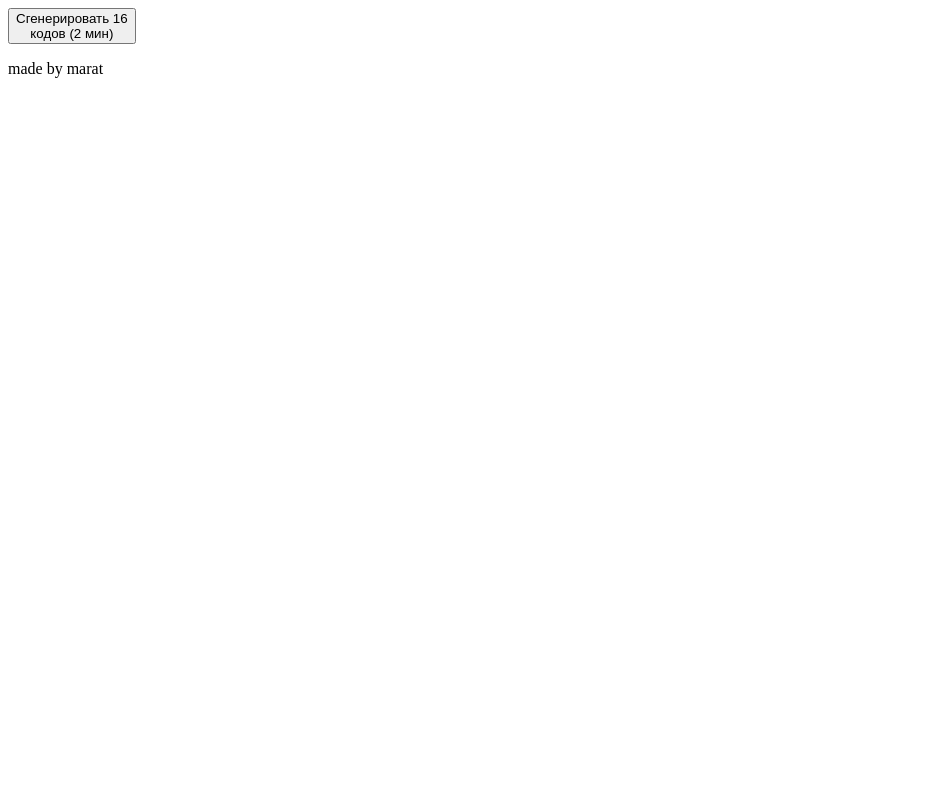
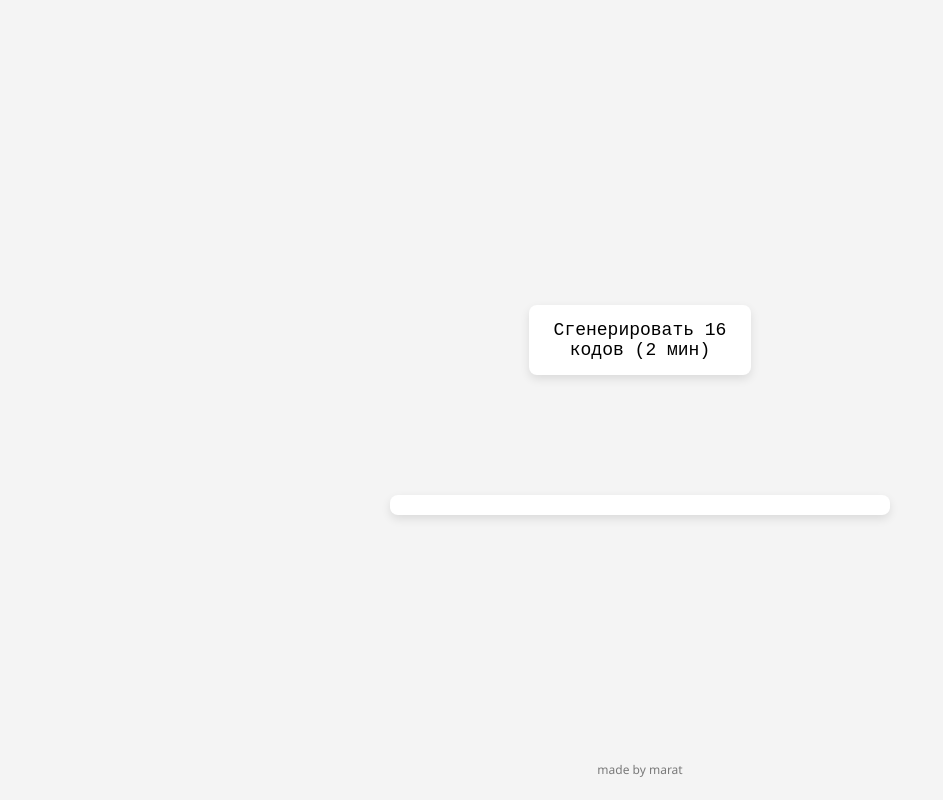
Before and after one commit to Root010qwe/hamstergames, a plain HTML site: page index.html in a window 1280 px wide. Shown: the whole page, without its empty margins (0-943 px from the left). Drawn offline with Linux system fonts and the light colour scheme.

Commit message:
Update index.html

```diff
--- a/index.html
+++ b/index.html
@@ -5,7 +5,7 @@
   <meta charset="UTF-8">
   <meta name="viewport" content="width=device-width, initial-scale=1.0">
   <title>Code Generator</title>
-  <link rel="stylesheet" href="styles.css">
+  <link rel="stylesheet" href="ham.css">
 </head>
 
 <body>
```
